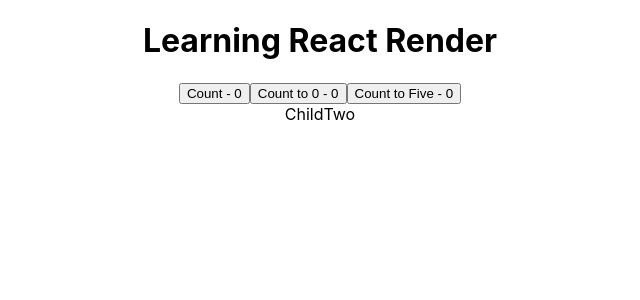
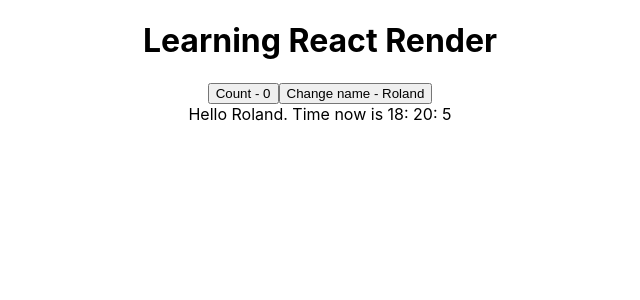
Before and after one commit to rolandexplore93/react-render-demo, a React (Create React App) app: page / in a window 1280 px wide. Shown: the top 300 px of the page, without its empty margins (320-960 px from the left). Built offline with nearby package versions, Linux system fonts and the light colour scheme.

Commit message:
Explain the use case of SERT, React.memo() and dealing with incorrect React memo with children and impure components

```diff
--- a/src/App.js
+++ b/src/App.js
@@ -7,6 +7,7 @@
 import ParentOne from './Components/Optimization/ParentOne';
 import { ChildOne } from './Components/Optimization/ChildOne';
 import ParentTwo from './Components/Optimization/ParentTwo';
+import ParentThree from './Components/IncorrectOptimizations/ParentThree';
 
 function App() {
   return (
@@ -19,7 +20,8 @@
       {/* <ParentOne>
         <ChildOne />
       </ParentOne> */}
-      <ParentTwo />
+      {/* <ParentTwo /> */}
+      <ParentThree />
     </div>
   );
 }
--- /dev/null
+++ b/src/Components/IncorrectOptimizations/ChildFour.js
@@ -0,0 +1,23 @@
+import React from 'react'
+
+// INCORRECT MEMO WITH IMPURE COMPONENT
+export const ChildFour = ({name}) => {
+    const date = new Date()
+
+    console.log("ChildFour Render")
+
+  return (
+    <div>
+        Hello {name}. Time now is {date.getHours()}: {date.getMinutes()}: {date.getSeconds()}
+    </div>
+  )
+}
+
+// export the memoized version of ChildFour
+// optimized component
+export const MemoizedChildFour = React.memo(ChildFour)
+
+
+// NOTE
+// When dealing with impure component, be aware of the consequences when using React.memo()
+// Impure components are components where their JSX can change even though props and state remain the same
--- /dev/null
+++ b/src/Components/IncorrectOptimizations/ChildThree.js
@@ -0,0 +1,24 @@
+import React from 'react'
+
+// INCORRECT MEMO WITH CHILDREN
+export const ChildThree = ({children, name}) => {
+
+    console.log("ChildThree Render")
+
+  return (
+    <div>
+        {children} {name}
+    </div>
+  )
+}
+
+export const MemoizedChildThree = React.memo(ChildThree)
+
+// Memonization also works if you pass in a text node (i.e childcren props)
+{/* <MemoizedChildThree name={name}>
+           <strong> Hello <strong>
+        </MemoizedChildThree>
+
+        This will cause the above the parent component to re-render bcos we are passing in an incorrect memo as children
+*/}
+// There is no need to wrap child component with React.memo if the child component itself has children element
--- /dev/null
+++ b/src/Components/IncorrectOptimizations/ParentThree.js
@@ -0,0 +1,26 @@
+import React, { useState } from 'react'
+import { MemoizedChildFour } from './ChildFour'
+import { MemoizedChildThree } from './ChildThree'
+
+// Incorrect memo with children
+function ParentThree() {
+    const [count, setCount] = useState(0)
+    const [name, setName] = useState('Roland')
+
+    console.log("ParentThree Render")
+
+  return (
+    <div>
+        <button onClick={() => setCount(prevCount => prevCount + 1)}>Count - {count}</button>
+        {/* <button onClick={() => setCount(0)}>Count to 0 - {count}</button> */}
+        {/* <button onClick={() => setCount(5)}>Count to Five - {count}</button> */}
+        <button onClick={() => setName("Codevolution")}>Change name - {name}</button>
+        {/* <MemoizedChildThree name={name}>
+            Hello
+        </MemoizedChildThree> */}
+        <MemoizedChildFour name={name} />
+    </div>
+  )
+}
+
+export default ParentThree
```
Also changed, not shown: src/Components/IncorrectOptimizations/ChildFive.js (added, +14 -0 lines), src/Components/IncorrectOptimizations/ParentFour.js (added), 1 other file (tests, documents, lock files or other folders).
